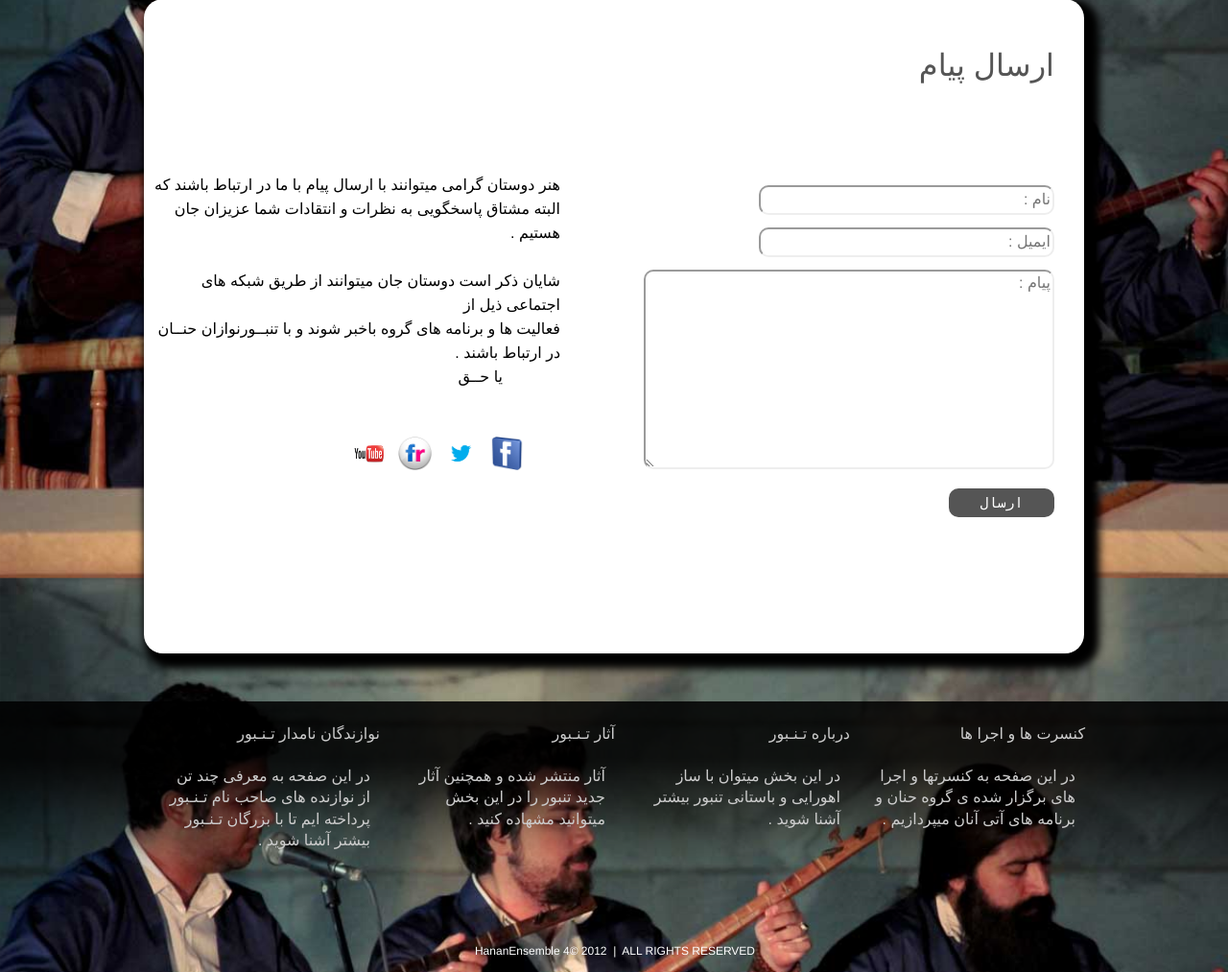
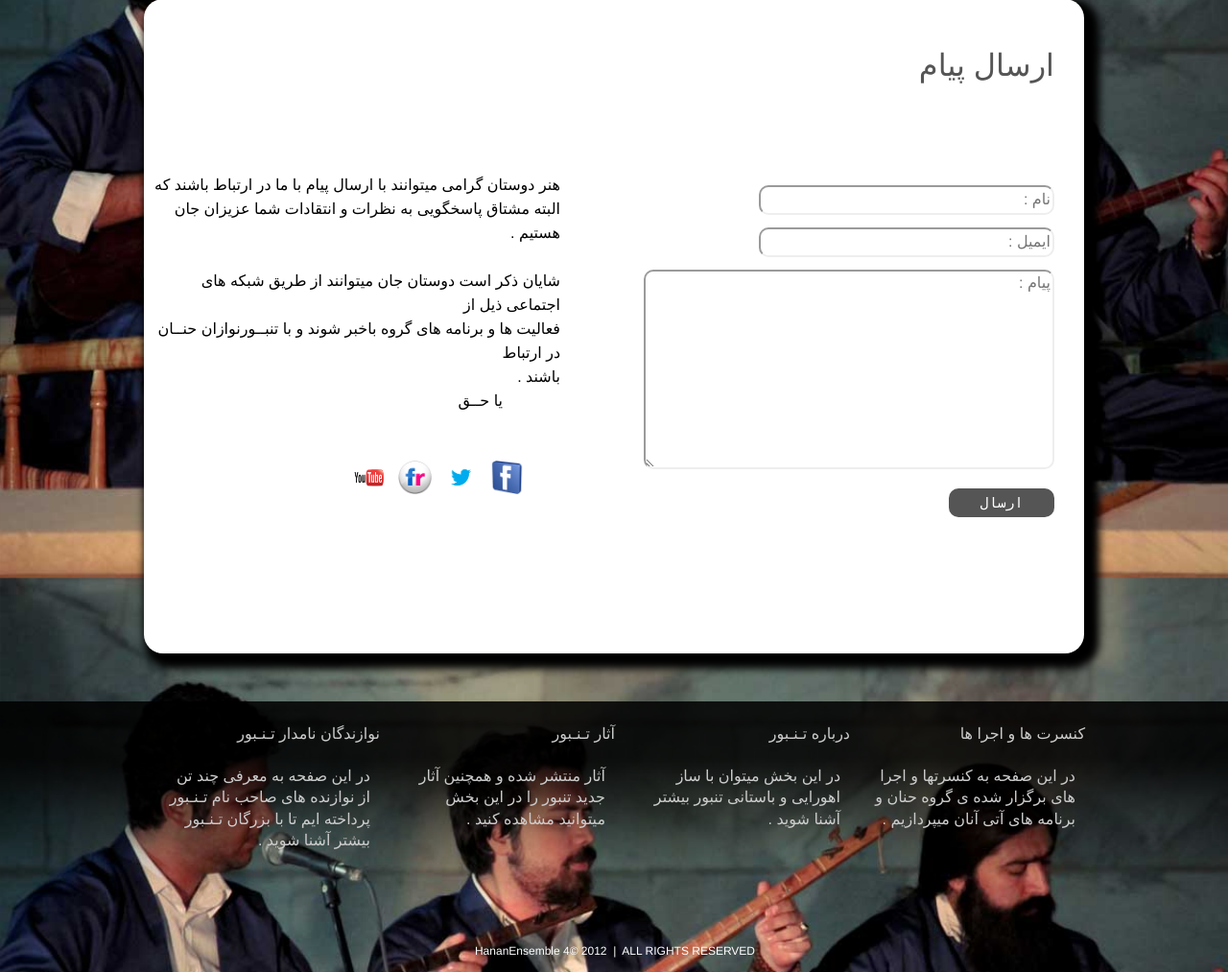
Before and after one commit to mediateq/HananEnsemble, a PHP site: page /contact.php in a window 1280 px wide. Shown: the part 251-1264 px from the top of the page at 96% size. Run offline with PHP 8.4, Linux system fonts and the light colour scheme; some libraries are stand-ins or nearby versions.

Commit message:
edit some text

```diff
--- a/contact.php
+++ b/contact.php
@@ -13,7 +13,7 @@
 				<iframe id='ifrm' name='ifrm' src="" frameborder="0" scrolling="no"></iframe>
 			</div>
 			<div class="leftcontact">
-				<p>هنر دوستان گرامی میتوانند با ارسال پیام با ما در ارتباط باشند که البته مشتاق پاسخگویی به نظرات و انتقادات شما عزیزان جان هستیم .<br /><br />شایان ذکر است دوستان جان میتوانند از طریق شبکه های اجتماعی ذیل از<br /> فعالیت ها و برنامه های گروه باخبر شوند و با تنبــورنوازان حنــان در ارتباط باشند .<br />
+				<p>هنر دوستان گرامی میتوانند با ارسال پیام با ما در ارتباط باشند که البته مشتاق پاسخگویی به نظرات و انتقادات شما عزیزان جان هستیم .<br /><br />شایان ذکر است دوستان جان میتوانند از طریق شبکه های اجتماعی ذیل از<br /> 	فعالیت ها و برنامه های گروه باخبر شوند و با تنبــورنوازان حنــان در ارتباط<br /> باشند .<br />
 				<span>یا حــق</span>
 				</p>
 				<ul>
--- a/inc/footer.php
+++ b/inc/footer.php
@@ -7,7 +7,7 @@
 		</div>
 		<div class="box2">
 			<h4><a href="">آثار تـنـبور</a></h4>
-			<p><a href="">آثار منتشر شده و همچنین آثار جدید تنبور را در این بخش میتوانید مشهاده کنید .</a></p>
+			<p><a href="">آثار منتشر شده و همچنین آثار جدید تنبور را در این بخش میتوانید مشاهده کنید .</a></p>
 		</div>
 		<div class="box3">
 			<h4><a href="">درباره تـنـبور</a></h4>
```
